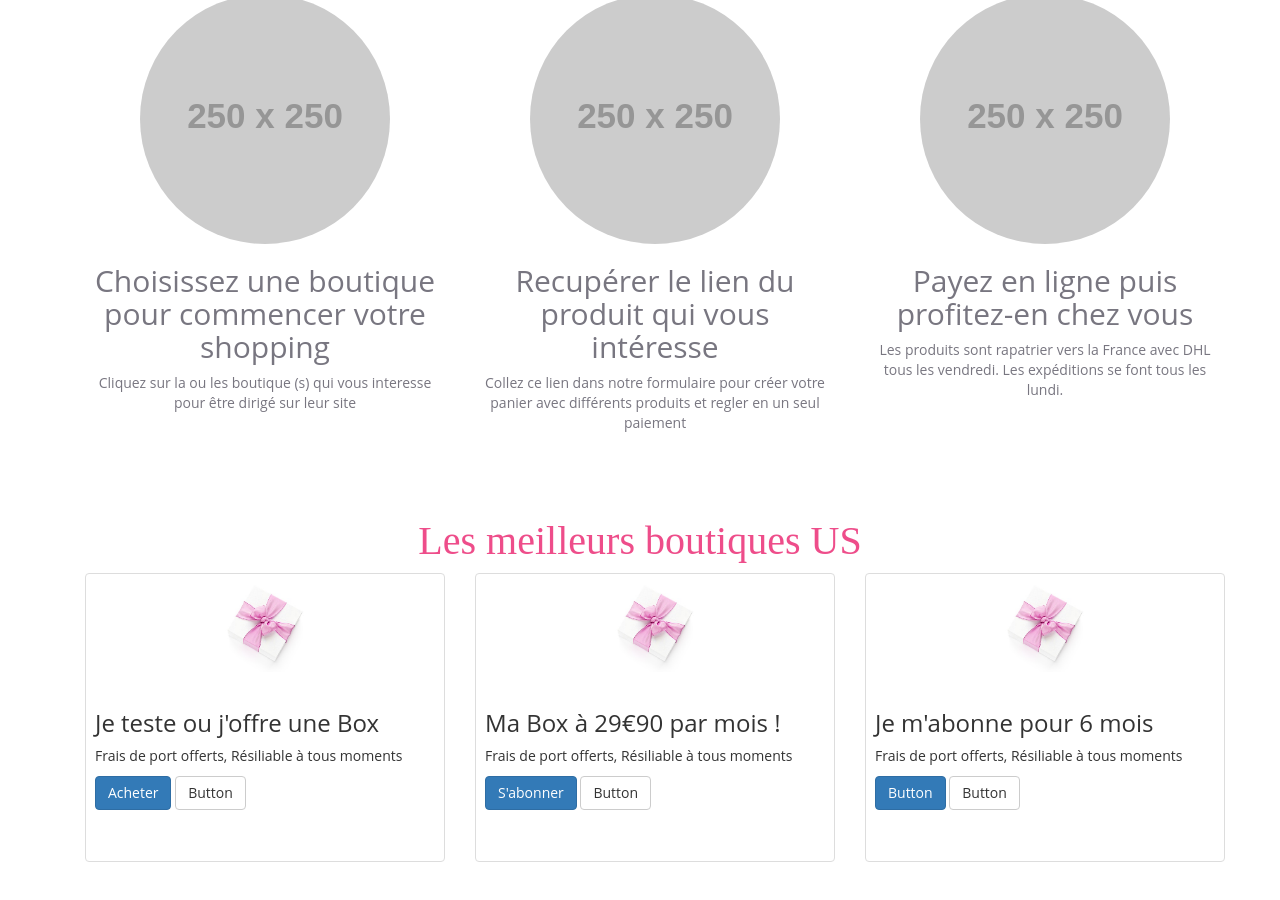
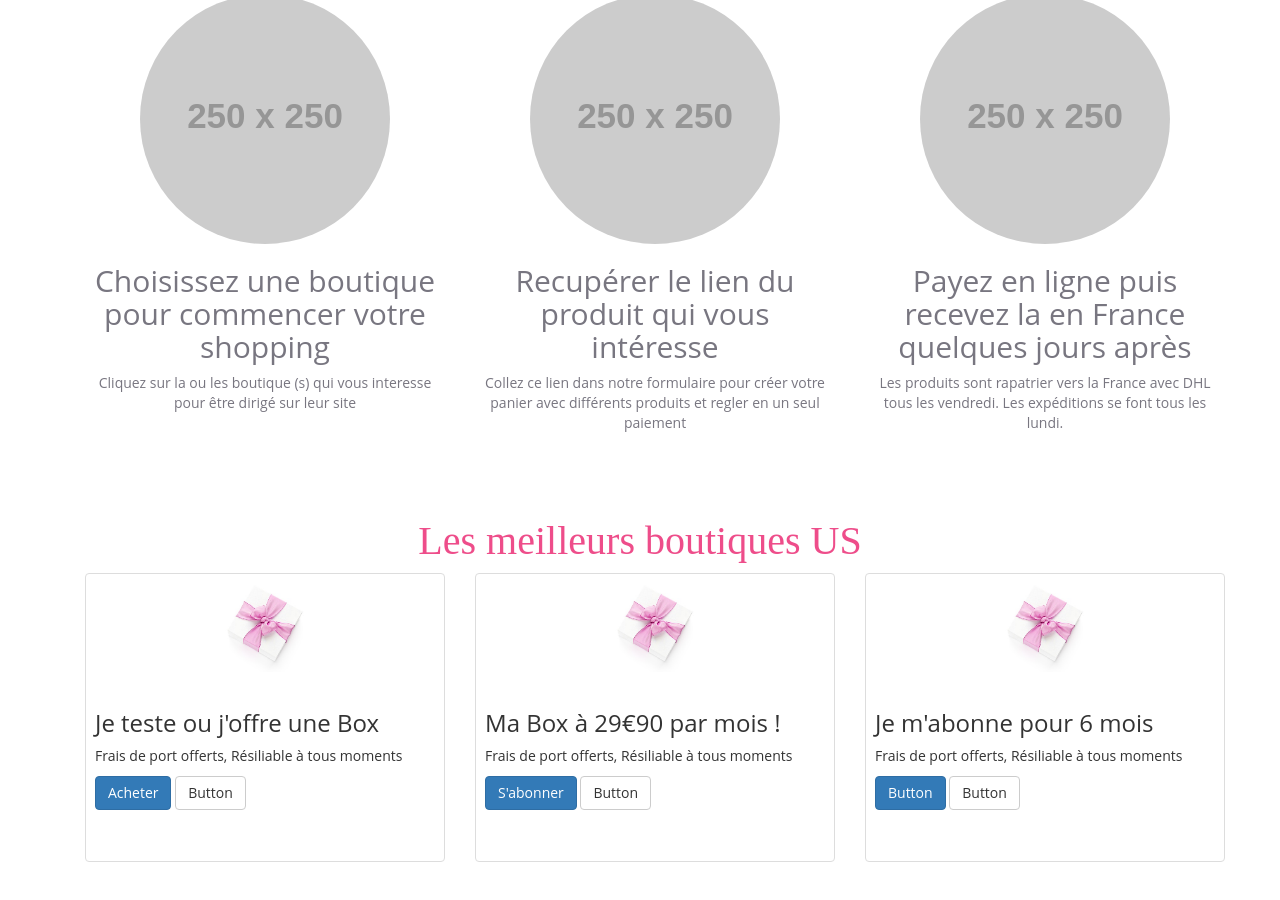
Before and after one commit to cdiomande78/jekyll-nanasecrets, a Jekyll site: the page built from index.html, in a window 1280 px wide and 900 px high, scrolled down 774 px. Built offline with Jekyll 4.4.1, drawn with Linux system fonts in a browser that asks for light colours; nearby versions of some CDN libraries.

Commit message:
Revert "navra centré"
This reverts commit 744269fd570c4c8bd295a3dbfbabee29666938e1.

```diff
--- a/index.html
+++ b/index.html
@@ -62,7 +62,7 @@ title: Accueil
     </div>
     <div class="col-md-4 text-center">
       <img class="img-circle" src="http://placehold.it/250">
-      <h2>Payez en ligne puis profitez-en chez vous</h2>
+      <h2>Payez en ligne puis recevez la en France quelques jours après</h2>
       <p>Les produits sont rapatrier vers la France avec DHL tous les vendredi. Les expéditions se font tous les lundi.</p>
     </div>
   </div><!-- /.row -->
```
